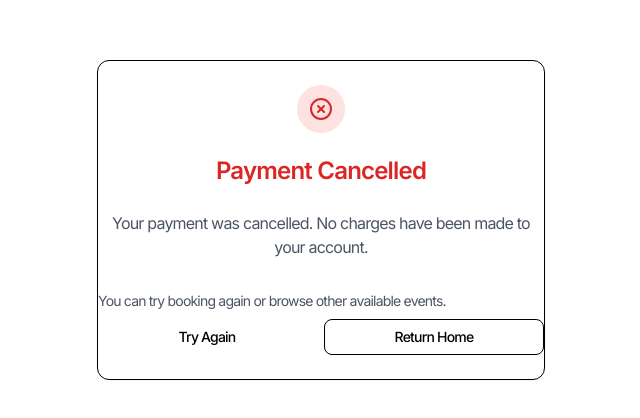
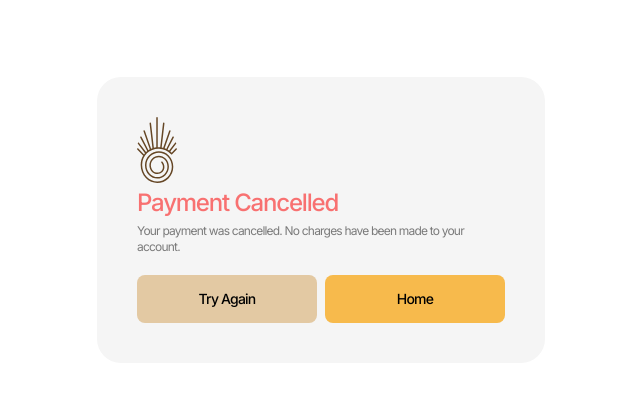
Before and after one commit to grandmasterkd/aulonaflows-app, a Next.js app: page /payment/cancel in a window 1280 px wide. Shown: the part 180-598 px from the top of the page, without its empty margins (319-959 px from the left). Built offline with nearby package versions, Linux system fonts and the light colour scheme.

Commit message:
fix: payment status page ui

```diff
--- a/app/admin/dashboard/page.tsx
+++ b/app/admin/dashboard/page.tsx
@@ -145,7 +145,7 @@ export default async function AdminDashboardPage({ searchParams }: DashboardPage
   // Check if there's data for the selected month
   const hasMonthlyData = (monthlyBookingsCount || 0) > 0 || monthlyRevenue > 0 || (monthlyClientsCount || 0) > 0
 
-  const adminName = `${profile?.first_name} ${profile?.last_name} 👋`
+  const adminName = `${profile?.first_name} 👋`
   const adminRole = profile?.role
   const profileImage = profile?.image_url
 
--- a/app/admin/forgot-password/page.tsx
+++ b/app/admin/forgot-password/page.tsx
@@ -40,7 +40,7 @@ export default function ForgotPasswordPage() {
       {/* Left Column - Image */}
       <div className="hidden md:flex md:w-1/2 bg-gray-100">
         <Image
-          src="/serene-yoga-studio-with-natural-lighting-and-plant.jpg"
+          src="/services-temp-1.webp"
           alt="Serene yoga studio"
           width={800}
           height={600}
--- a/app/book/page.tsx
+++ b/app/book/page.tsx
@@ -170,7 +170,7 @@ export default function BookingOverviewPage() {
             {/* Right Column */}
             <div className="aspect-[4/3] bg-gray-200 rounded-3xl overflow-hidden">
               <Image
-                src="/services-temp-2.jpg"
+                src="/aulona-bookings.webp"
                 alt="Previous yoga events"
                 width={600}
                 height={400}
@@ -211,7 +211,7 @@ export default function BookingOverviewPage() {
                 <div
                   className="h-80 bg-cover relative"
                 >
-                  <Image src="/aulona-yoga-services.jpeg" alt='' layout="fill" objectFit="cover" className="w-full h-80 object-cover" />
+                  <Image src="/aulona-yoga-services.webp" alt='' layout="fill" objectFit="cover" className="w-full h-80 object-cover" />
                   <div className="absolute inset-0 transition-colors" />
                   <div className="absolute bottom-0 left-0 right-0 text-white space-y-2 bg-gradient-to-t from-black via-black/100 to-black/0 p-6 rounded-b-xl">
                     <div className="mb-4" >
@@ -307,7 +307,7 @@ export default function BookingOverviewPage() {
                 <div
                   className="h-80 bg-cover relative"
                 >
-                  <Image src="/aulona-yoga-services.jpeg" alt='' layout="fill" objectFit="cover" className="w-full h-80 object-cover" />
+                  <Image src="/aulona-yoga-services.webp" alt='' layout="fill" objectFit="cover" className="w-full h-80 object-cover" />
                   <div className="absolute inset-0 transition-colors" />
                   <div className="absolute bottom-0 left-0 right-0 text-white space-y-2 bg-gradient-to-t from-black via-black/100 to-black/0 p-6 rounded-b-xl">
                     <div className="mb-4" >
--- a/app/payment/cancel/page.tsx
+++ b/app/payment/cancel/page.tsx
@@ -1,36 +1,29 @@
-import { Card, CardContent, CardHeader, CardTitle } from "@/components/ui/card"
-import { XCircle } from "lucide-react"
 import Link from "next/link"
-import { Button } from "@/components/ui/button"
+import Image from "next/image"
 
 export default function PaymentCancelPage() {
   return (
-    <div className="min-h-screen flex items-center justify-center p-4">
-      <Card className="w-full max-w-md">
-        <CardHeader className="text-center">
-          <div className="mx-auto mb-4 flex h-12 w-12 items-center justify-center rounded-full bg-red-100">
-            <XCircle className="h-6 w-6 text-red-600" />
-          </div>
-          <CardTitle className="text-2xl text-red-600">Payment Cancelled</CardTitle>
-        </CardHeader>
-        <CardContent className="space-y-4">
-          <div className="text-center text-gray-600">
-            <p>Your payment was cancelled. No charges have been made to your account.</p>
+
+    <main className="min-h-screen flex items-center justify-center p-4">
+      <div className="bg-[#F5F5F5] w-full max-w-md p-7 md:p-10 rounded-3xl">
+          <div className="text-left space-y-1">
+          <Image src="/aulonaflows-logo-dark.svg" alt="aulona-flows-logo" width={40} height={40} className="aspect-auto object-contain" />
+           <h3 className="text-2xl font-medium text-red-400 tracking-tighter">Payment Cancelled</h3>
+           <p className="text-xs text-black/50" > Your payment was cancelled. No charges have been made to your account. </p>
           </div>
 
-          <div className="pt-4 space-y-2">
-            <p className="text-sm text-gray-600">You can try booking again or browse other available events.</p>
-            <div className="flex gap-2">
-              <Button asChild className="flex-1">
+          <div className="w-full pt-5 flex flex-wrap gap-2">
+            <button className="bg-[#E3C9A3] hover:bg-opacity-50 transition-all ease-linear duration-300 rounded-lg px-2 h-12 flex-1 font-medium text-sm whitespace-nowrap">
                 <Link href="/book">Try Again</Link>
-              </Button>
-              <Button asChild variant="outline" className="flex-1 bg-transparent">
-                <Link href="/">Return Home</Link>
-              </Button>
-            </div>
+            </button>
+            <button className="flex-1 rounded-lg px-2 h-12 bg-[#F7BA4C] hover:bg-opacity-50 transition-all ease-linear duration-300 font-medium text-sm whitespace-nowrap">
+                <Link href="/">Home</Link>
+            </button>
           </div>
-        </CardContent>
-      </Card>
-    </div>
+      </div>
+    </main>
+
+
+
   )
 }
--- a/app/payment/success/page.tsx
+++ b/app/payment/success/page.tsx
@@ -1,70 +1,76 @@
 import { Suspense } from "react"
 import { createClient } from "@/lib/supabase/server"
-import { Card, CardContent, CardHeader, CardTitle } from "@/components/ui/card"
-import { CheckCircle } from "lucide-react"
+import { Card, CardContent} from "@/components/ui/card"
 import Link from "next/link"
 import { Button } from "@/components/ui/button"
+import Image from "next/image"
 
 async function PaymentSuccessContent({ sessionId, paymentIntentId }: { sessionId?: string; paymentIntentId?: string }) {
   const supabase = await createClient()
 
   let payment = null
+  let currentUser = null
   if (sessionId) {
     // Get payment details for checkout
     const { data } = await supabase.from("payments").select("*").eq("stripe_session_id", sessionId).single()
     payment = data
+
+    const { data: user } = await supabase.from("profiles").select("*").single()
+    if (!user) {
+      return <div>User not found</div>
+    }
+
+    currentUser = user
   } else if (paymentIntentId) {
     // For Apple Pay, we can fetch from Stripe or show generic
     // Since we don't store in payments table, show basic success
   }
 
   return (
-    <div className="min-h-screen flex items-center justify-center p-4">
-      <Card className="w-full max-w-md">
-        <CardHeader className="text-center">
-          <div className="mx-auto mb-4 flex h-12 w-12 items-center justify-center rounded-full bg-green-100">
-            <CheckCircle className="h-6 w-6 text-green-600" />
-          </div>
-          <CardTitle className="text-2xl text-green-600">Payment Successful!</CardTitle>
-        </CardHeader>
-        <CardContent className="space-y-4">
-          <div className="text-center text-gray-600">
-            <p>Thank you for your booking. Your payment has been processed successfully.</p>
+    <main className="min-h-screen flex items-center justify-center p-4">
+      <div className="bg-[#F5F5F5] w-full max-w-md p-7 md:p-10 rounded-3xl">
+          <div className="text-left space-y-1">
+          <Image src="/aulonaflows-logo-dark.svg" alt="aulona-flows-logo" width={40} height={40} className="aspect-auto object-contain" />
+           <h3 className="text-2xl font-medium tracking-tighter">Payment Successful!</h3>
+           <p className="text-xs text-black/50" > Hello {`${ currentUser?.first_name + " " + currentUser?.last_name }`}, thank you for your booking. Your payment has been processed successfully. </p>
           </div>
 
           {payment && (
-            <div className="space-y-2 text-sm">
-              <div className="flex justify-between">
-                <span className="font-medium">Amount:</span>
-                <span>£{payment.amount}</span>
-              </div>
-              <div className="flex justify-between">
-                <span className="font-medium">Status:</span>
-                <span className="capitalize text-green-600">{payment.payment_status}</span>
-              </div>
-              <div className="flex justify-between">
-                <span className="font-medium">Date:</span>
-                <span>{new Date(payment.date).toLocaleDateString()}</span>
-              </div>
+            <div className="py-8 flex flex-wrap gap-4 items-start justify-between" >
+              <ul className="text-base font-medium space-y-1" >
+                <li>Event Booked</li>
+                <li>Booking Date</li>
+                <li>Booking Status</li>
+                <li>Amount Paid</li>
+              </ul>
+
+              <ul className="text-base font-medium text-black/50 capitalize space-y-1" >
+                <li>{payment?.event}</li>
+                <li>{new Date(payment.date).toLocaleDateString()}</li>
+                <li>{payment.payment_status}</li>
+                <li>£{payment.amount}</li>
+              </ul>
             </div>
           )}
 
-          <div className="pt-4 space-y-2">
-            <p className="text-sm text-gray-600">
-              A confirmation email has been sent to your email address with booking details.
+          <div>
+            <hr className="text-black/20"/>
+            <p className="pt-1 text-xs text-gray-600">
+             A confirmation email has been sent to your email address with the event details
             </p>
-            <div className="flex gap-2">
-              <Button asChild className="flex-1">
-                <Link href="/">Return Home</Link>
-              </Button>
-              <Button asChild variant="outline" className="flex-1 bg-transparent">
-                <Link href="/book">View Events</Link>
-              </Button>
-            </div>
           </div>
-        </CardContent>
-      </Card>
-    </div>
+
+
+          <div className="w-full pt-5 flex flex-wrap gap-2">
+            <button className="bg-[#E3C9A3] hover:bg-opacity-50 transition-all ease-linear duration-300 rounded-lg px-2 h-12 flex-1 font-medium text-sm whitespace-nowrap">
+                <Link href="/book">Back to Events</Link>
+            </button>
+            <button className="flex-1 rounded-lg px-2 h-12 bg-[#F7BA4C] hover:bg-opacity-50 transition-all ease-linear duration-300 font-medium text-sm whitespace-nowrap">
+                <Link href="/">Done</Link>
+            </button>
+          </div>
+      </div>
+    </main>
   )
 }
 
```
